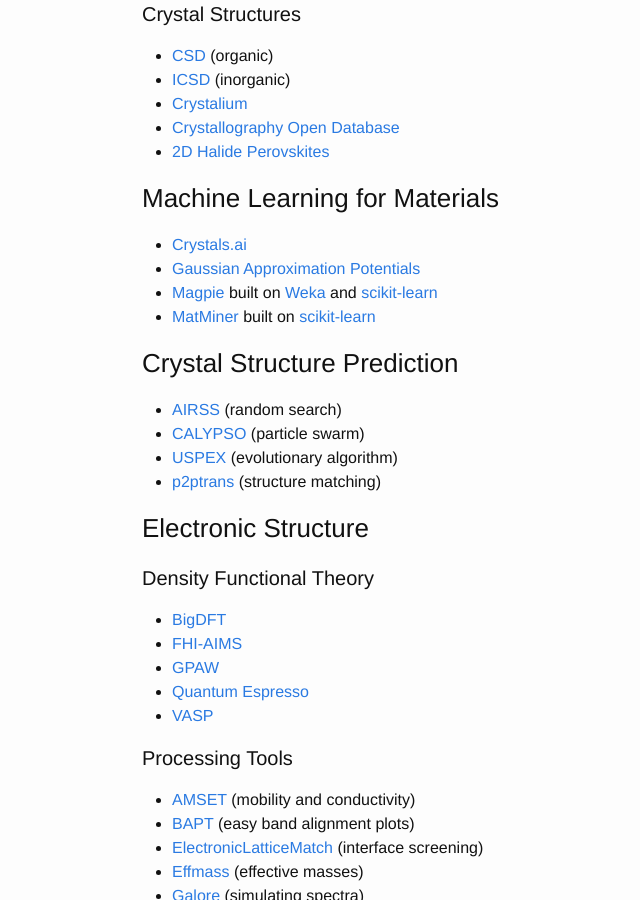
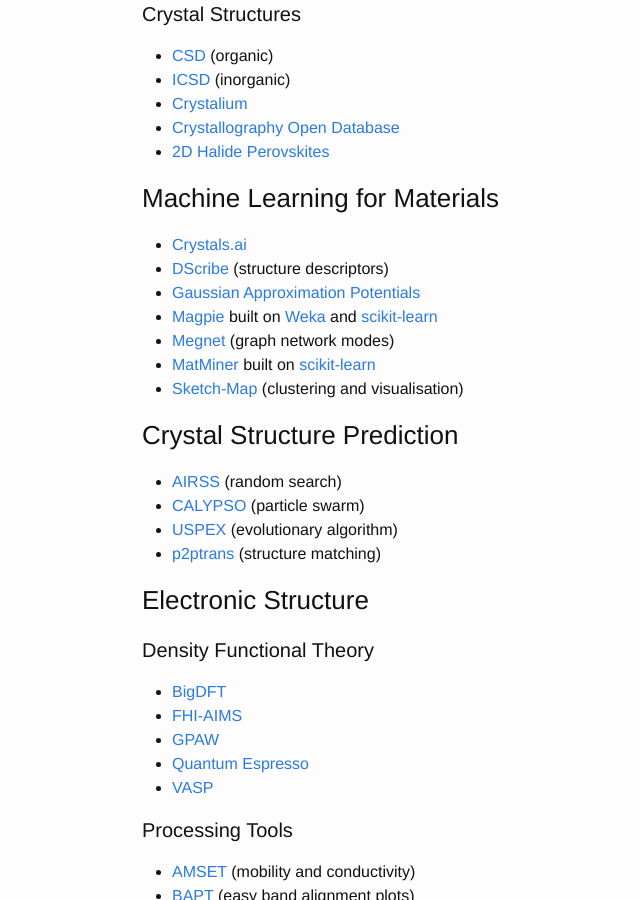
Before and after one commit to WMD-group/WMD-group.github.io, a Jekyll site: the page built from d_links.md, in a window 1280 px wide and 900 px high, scrolled down 645 px. Shown: the whole window, without its empty margins (128-768 px from the left). Built offline with Jekyll 4.4.1, drawn with Linux system fonts in a browser that asks for light colours.

Commit message:
Update d_links.md
ML updates

```diff
--- a/d_links.md
+++ b/d_links.md
@@ -35,9 +35,12 @@
 ### Machine Learning for Materials
 
 * [Crystals.ai](https://crystals.ai)
+* [DScribe](https://singroup.github.io/dscribe) (structure descriptors)
 * [Gaussian Approximation Potentials](https://github.com/libAtoms/QUIP)
 * [Magpie](https://bitbucket.org/wolverton/magpie) built on [Weka](https://www.cs.waikato.ac.nz/ml/weka/) and [scikit-learn](http://scikit-learn.org)
+* [Megnet](http://megnet.crystals.ai) (graph network modes)
 * [MatMiner](http://hackingmaterials.github.io/matminer) built on [scikit-learn](http://scikit-learn.org)
+* [Sketch-Map](https://sketchmap.org) (clustering and visualisation)
 
 ### Crystal Structure Prediction
 
```
